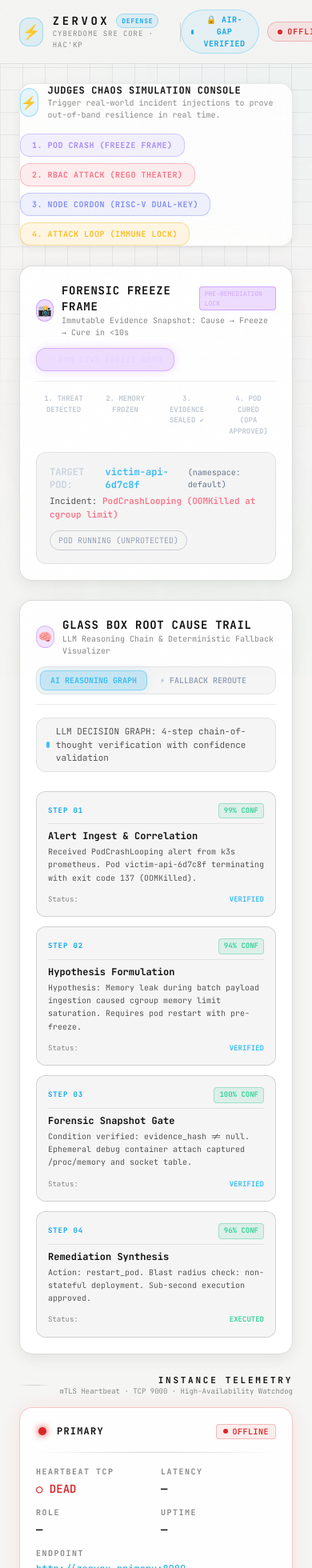
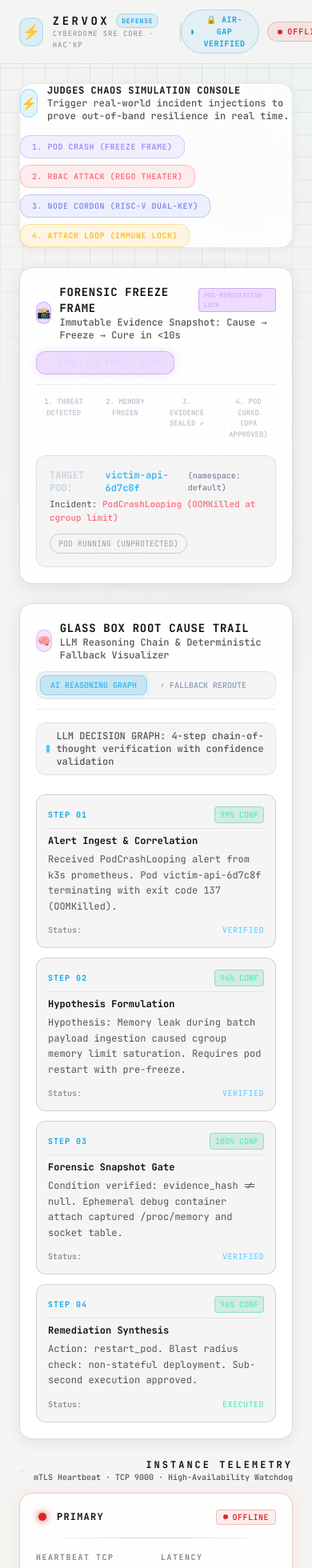
Before and after one commit to ziuus/Zervox, a Next.js app in the folder zervox-ui/: page / in a window 390 px wide. Shown: the top 1960 px of the page at 80% size. Built offline with nearby package versions, Linux system fonts and the light colour scheme; no server answers.

Commit message:
fix(ui): enhance projector legibility, typography scaling, table column spacing, and empty states

```diff
--- a/zervox-ui/src/app/globals.css
+++ b/zervox-ui/src/app/globals.css
@@ -78,9 +78,9 @@
     --border-medium:    rgba(255, 255, 255, 0.12);
     --border-strong:    rgba(255, 255, 255, 0.20);
 
-    --text-primary:     #f1f5f9;
-    --text-secondary:   #94a3b8;
-    --text-muted:       #4b5563;
+    --text-primary:     #f8fafc;
+    --text-secondary:   #cbd5e1;
+    --text-muted:       #94a3b8;
     --text-code:        #e2e8f0;
 
     --accent:           #38bdf8;
--- a/zervox-ui/src/components/dashboard/Dashboard.tsx
+++ b/zervox-ui/src/components/dashboard/Dashboard.tsx
@@ -201,10 +201,10 @@ export function Dashboard() {
                   ⚡
                 </div>
                 <div>
-                  <h4 className="font-mono text-xs font-bold uppercase tracking-wider" style={{ color: 'var(--text-primary)' }}>
+                  <h4 className="font-mono text-xs sm:text-sm font-bold uppercase tracking-wider text-slate-100" style={{ color: 'var(--text-primary)' }}>
                     Judges Chaos Simulation Console
                   </h4>
-                  <p className="font-mono text-[10px]" style={{ color: 'var(--text-muted)' }}>
+                  <p className="font-mono text-xs text-slate-300 font-medium" style={{ color: 'var(--text-secondary)' }}>
                     Trigger real-world incident injections to prove out-of-band resilience in real time.
                   </p>
                 </div>
@@ -386,10 +386,10 @@ function SectionLabel({ title, subtitle }: { title: string; subtitle: string })
     <div className="mb-3 flex items-center gap-3">
       <div className="hr-gradient flex-1" />
       <div className="text-right shrink-0">
-        <p className="font-mono text-[11px] font-extrabold uppercase tracking-[0.25em]" style={{ color: 'var(--text-primary)' }}>
+        <p className="font-mono text-xs font-extrabold uppercase tracking-[0.25em] text-slate-100" style={{ color: 'var(--text-primary)' }}>
           {title}
         </p>
-        <p className="font-mono text-[9px]" style={{ color: 'var(--text-muted)' }}>{subtitle}</p>
+        <p className="font-mono text-[10px] text-slate-300 font-medium" style={{ color: 'var(--text-secondary)' }}>{subtitle}</p>
       </div>
     </div>
   )
--- a/zervox-ui/src/components/dashboard/ForensicFreezeFrame.tsx
+++ b/zervox-ui/src/components/dashboard/ForensicFreezeFrame.tsx
@@ -78,7 +78,7 @@ export function ForensicFreezeFrame({ onTriggerLiveFreeze }: ForensicFreezeFrame
                 PRE-REMEDIATION LOCK
               </span>
             </div>
-            <p className="text-[10px]" style={{ color: 'var(--text-muted)' }}>
+            <p className="text-xs text-slate-300 font-medium" style={{ color: 'var(--text-secondary)' }}>
               Immutable Evidence Snapshot: Cause → Freeze → Cure in &lt;10s
             </p>
           </div>
--- a/zervox-ui/src/components/dashboard/GlassBoxVisualizer.tsx
+++ b/zervox-ui/src/components/dashboard/GlassBoxVisualizer.tsx
@@ -112,7 +112,7 @@ export function GlassBoxVisualizer() {
             <h3 className="text-sm font-bold uppercase tracking-wider" style={{ color: 'var(--text-primary)' }}>
               Glass Box Root Cause Trail
             </h3>
-            <p className="text-[10px]" style={{ color: 'var(--text-muted)' }}>
+            <p className="text-xs text-slate-300 font-medium" style={{ color: 'var(--text-secondary)' }}>
               LLM Reasoning Chain &amp; Deterministic Fallback Visualizer
             </p>
           </div>
@@ -146,17 +146,17 @@ export function GlassBoxVisualizer() {
       </div>
 
       {/* Narrative status bar */}
-      <div className="flex items-center justify-between px-3 py-2 rounded-xl text-[11px]" style={{ background: 'var(--bg-sunken)', border: '1px solid var(--border-subtle)' }}>
+      <div className="flex items-center justify-between px-3 py-2 rounded-xl text-xs" style={{ background: 'var(--bg-sunken)', border: '1px solid var(--border-subtle)' }}>
         <div className="flex items-center gap-2">
-          <span className={`h-2 w-2 rounded-full ${activeBranch === 'ai' ? 'bg-sky-400' : 'bg-amber-400'} animate-pulse`} />
-          <span style={{ color: 'var(--text-secondary)' }}>
+          <span className={`h-2.5 w-2.5 rounded-full ${activeBranch === 'ai' ? 'bg-sky-400' : 'bg-amber-400'} animate-pulse`} />
+          <span className="text-slate-200 font-medium" style={{ color: 'var(--text-secondary)' }}>
             {activeBranch === 'ai'
               ? 'LLM DECISION GRAPH: 4-step chain-of-thought verification with confidence validation'
               : 'DETERMINISTIC FAILOVER: LLM timeout intercepted — 1.2ms local rule-table execution'}
           </span>
         </div>
         {isSimulating && (
-          <span className="text-[10px] font-bold text-sky-400 animate-pulse">STREAMING DECISION GRAPH…</span>
+          <span className="text-[11px] font-bold text-sky-300 animate-pulse">STREAMING DECISION GRAPH…</span>
         )}
       </div>
 
@@ -178,29 +178,29 @@ export function GlassBoxVisualizer() {
               }}
             >
               <div className="flex items-center justify-between border-b pb-1.5" style={{ borderColor: 'var(--border-subtle)' }}>
-                <span className="text-[9px] font-extrabold uppercase tracking-widest" style={{ color: activeBranch === 'ai' ? 'var(--accent)' : 'var(--status-amber)' }}>
+                <span className="text-[10px] font-extrabold uppercase tracking-widest" style={{ color: activeBranch === 'ai' ? 'var(--accent)' : 'var(--status-amber)' }}>
                   STEP 0{n.step}
                 </span>
                 {n.confidence && (
-                  <span className="text-[9px] font-bold text-emerald-400 bg-emerald-500/10 px-1.5 py-0.5 rounded border border-emerald-500/30">
+                  <span className="text-[10px] font-bold text-emerald-300 bg-emerald-500/15 px-1.5 py-0.5 rounded border border-emerald-500/30">
                     {n.confidence}% CONF
                   </span>
                 )}
                 {n.status === 'rerouted' && (
-                  <span className="text-[9px] font-bold text-amber-400 bg-amber-500/15 px-1.5 py-0.5 rounded border border-amber-500/30 animate-pulse">
+                  <span className="text-[10px] font-bold text-amber-300 bg-amber-500/20 px-1.5 py-0.5 rounded border border-amber-500/40 animate-pulse">
                     ⚡ REROUTED
                   </span>
                 )}
               </div>
 
               <div>
-                <p className="text-xs font-bold leading-tight" style={{ color: 'var(--text-primary)' }}>{n.title}</p>
-                <p className="text-[10px] mt-1 leading-relaxed" style={{ color: 'var(--text-secondary)' }}>{n.detail}</p>
+                <p className="text-xs font-bold leading-tight text-slate-100" style={{ color: 'var(--text-primary)' }}>{n.title}</p>
+                <p className="text-xs mt-1.5 leading-relaxed text-slate-200 font-normal" style={{ color: 'var(--text-secondary)' }}>{n.detail}</p>
               </div>
 
-              <div className="pt-1 flex items-center justify-between text-[9px]">
-                <span style={{ color: 'var(--text-muted)' }}>Status:</span>
-                <span className={`font-bold ${n.status === 'executed' ? 'text-emerald-400' : n.status === 'rerouted' ? 'text-amber-400' : 'text-sky-400'}`}>
+              <div className="pt-1 flex items-center justify-between text-[10px]">
+                <span className="text-slate-400 font-medium" style={{ color: 'var(--text-muted)' }}>Status:</span>
+                <span className={`font-bold tracking-wider ${n.status === 'executed' ? 'text-emerald-300' : n.status === 'rerouted' ? 'text-amber-300' : 'text-sky-300'}`}>
                   {n.status.toUpperCase()}
                 </span>
               </div>
--- a/zervox-ui/src/components/dashboard/HeartbeatCard.tsx
+++ b/zervox-ui/src/components/dashboard/HeartbeatCard.tsx
@@ -57,25 +57,25 @@ export function HeartbeatCard({ instance }: HeartbeatCardProps) {
         </div>
         <div>
           <CardLabel>Latency</CardLabel>
-          <p className="font-mono text-sm font-semibold" style={{ color: 'var(--text-primary)' }}>
-            {instance.latencyMs !== null ? `${instance.latencyMs}ms` : '—'}
+          <p className="font-mono text-sm font-semibold" style={{ color: isOnline && instance.latencyMs !== null ? 'var(--text-primary)' : 'var(--text-muted)' }}>
+            {!isOnline ? 'N/A' : instance.latencyMs !== null ? `${instance.latencyMs}ms` : '—'}
           </p>
         </div>
         <div>
           <CardLabel>Role</CardLabel>
           <p className="font-mono text-sm font-semibold uppercase" style={{ color: 'var(--text-primary)' }}>
-            {instance.health?.role ?? '—'}
+            {instance.health?.role ?? (!isOnline ? 'OFFLINE' : '—')}
           </p>
         </div>
         <div>
           <CardLabel>Uptime</CardLabel>
-          <p className="font-mono text-sm font-semibold" style={{ color: 'var(--text-primary)' }}>
-            {instance.health?.uptime_seconds != null ? formatUptime(instance.health.uptime_seconds) : '—'}
+          <p className="font-mono text-sm font-semibold" style={{ color: isOnline && instance.health?.uptime_seconds != null ? 'var(--text-primary)' : 'var(--text-muted)' }}>
+            {!isOnline ? 'N/A' : instance.health?.uptime_seconds != null ? formatUptime(instance.health.uptime_seconds) : '—'}
           </p>
         </div>
-        <div className="col-span-2">
+        <div className="col-span-2 my-2 py-1">
           <CardLabel>Endpoint</CardLabel>
-          <p className="truncate font-mono text-xs" style={{ color: 'var(--accent)' }}>{instance.url}</p>
+          <p className="truncate font-mono text-xs py-1" style={{ color: 'var(--accent)' }}>{instance.url}</p>
         </div>
       </div>
 
--- a/zervox-ui/src/components/dashboard/IncidentTable.tsx
+++ b/zervox-ui/src/components/dashboard/IncidentTable.tsx
@@ -274,10 +274,20 @@ export function IncidentTable({ incidents, isLoading, isEvaluatingLlm }: Inciden
                         </td>
 
                         {/* Target Resource */}
-                        <td className="px-4 py-2.5">
-                          <p className="max-w-[180px] truncate font-mono text-xs font-medium" style={{ color: 'var(--accent)' }} title={inc.target_resource}>
-                            {truncate(inc.target_resource, 32)}
-                          </p>
+                        <td className="px-4 py-2.5 min-w-[200px] max-w-[280px]">
+                          <div className="group relative inline-block max-w-full">
+                            <p
+                              className="truncate font-mono text-xs font-semibold cursor-help"
+                              style={{ color: 'var(--accent)' }}
+                              title={inc.target_resource}
+                            >
+                              {inc.target_resource}
+                            </p>
+                            {/* Hover tooltip */}
+                            <div className="pointer-events-none absolute bottom-full left-0 z-50 mb-1.5 hidden rounded-lg px-2.5 py-1 text-[10px] font-mono text-slate-100 bg-slate-900 border border-slate-700 shadow-xl group-hover:block whitespace-nowrap">
+                              {inc.target_resource}
+                            </div>
+                          </div>
                         </td>
 
                         {/* OPA Gate */}
```
Also changed, not shown: zervox-ui/src/components/dashboard/TopologyMiniMap.tsx (+18 -18 lines).
